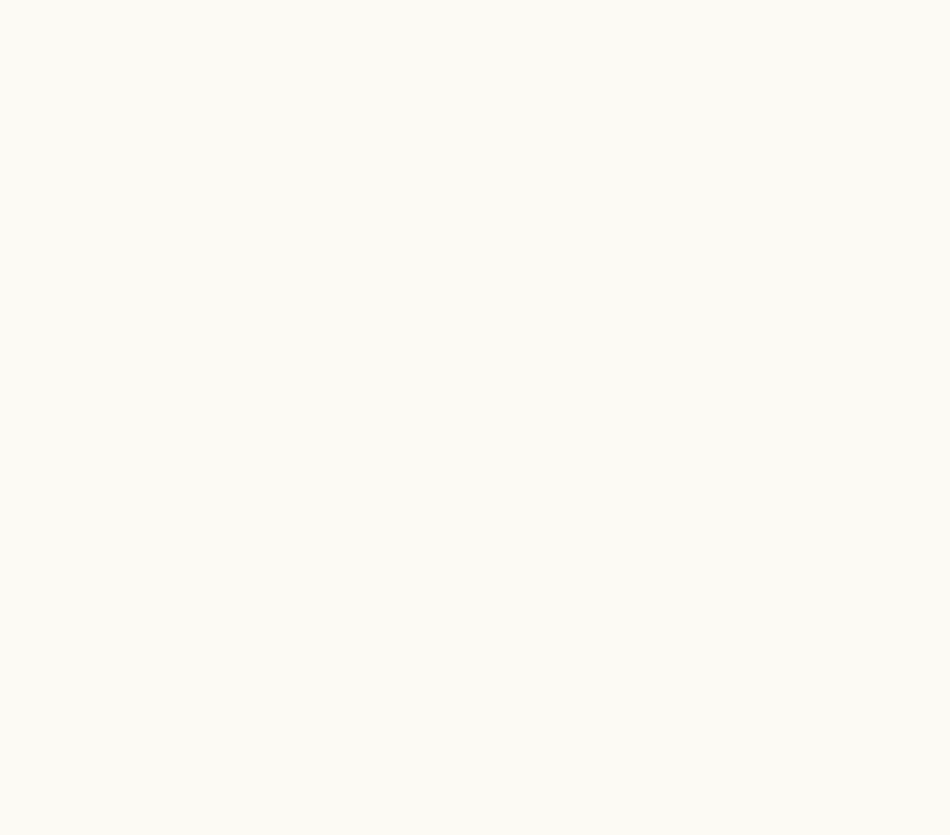
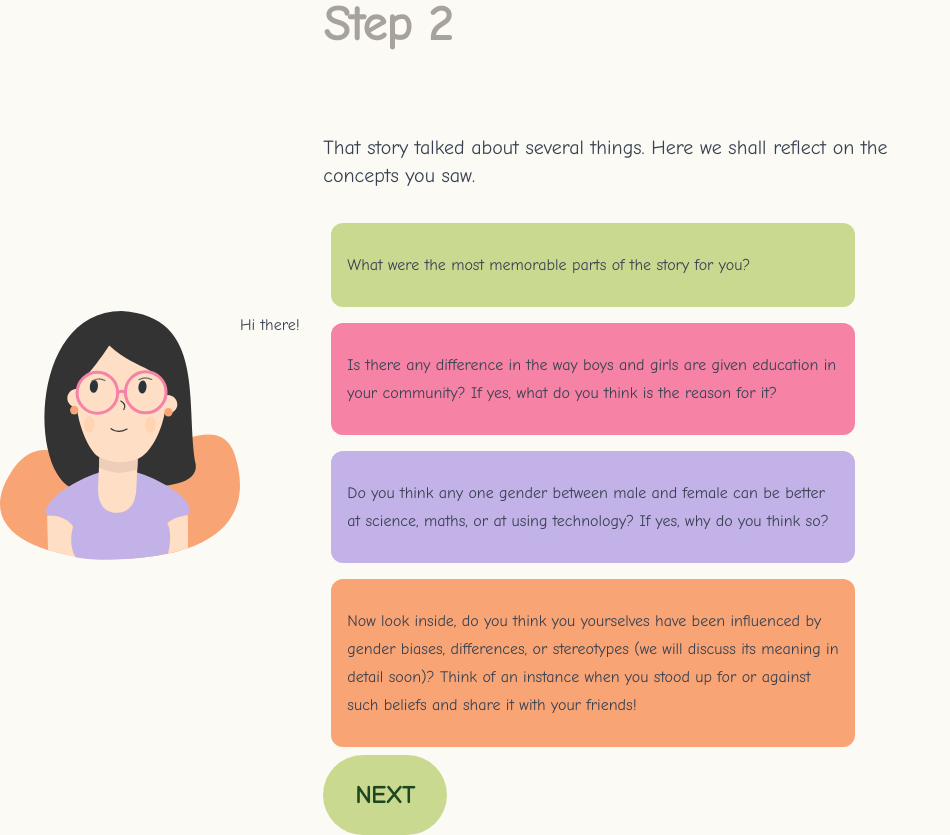
Before and after one commit to questworthy/scratch-whiz, a SvelteKit app: page /gender/level-1/step-2 in a window 1280 px wide. Before the commit this address had no page. Shown: the part 240-1075 px from the top of the page, without its empty margins (0-950 px from the left). Before the commit the page ends 800 px from the top, so only its background shows below. Built offline with nearby package versions, Linux system fonts and the light colour scheme; a web font is replaced by a local one.

Commit message:
updates routes

```diff
--- a/src/routes/gender/+page.svelte
+++ b/src/routes/gender/+page.svelte
@@ -40,7 +40,7 @@
 						instructions = `... hmmm`;
 						expression = false;
 					}}
-					href={'/gender/level/' + (index + 1)}
+					href={'/gender/level-' + (index + 1) + '/step-1'}
 					class="m-4 p-4 flex flex-col gap-4 border-[#F7DED0] border-4 rounded-xl hover:bg-[#F7DED0] transition-all duration-200 text-center"
 				>
 					<p class="text-6xl text-darkAmber">
--- /dev/null
+++ b/src/routes/gender/level-1/step-2/+page.svelte
@@ -0,0 +1,97 @@
+<script>
+	import Avataar from '$lib/components/Avataar.svelte';
+	import Bubble from '$lib/components/Bubble.svelte';
+
+	let smile = false;
+
+	let message =
+		'Welcome to the "Gender Equity" toolkit ! Select a level to continue your journey !';
+	let color = '#C9D990';
+	let text = '#1C471F';
+
+	export let hidden = false;
+	import { onMount } from 'svelte';
+	onMount(() => {
+		setTimeout(() => {
+			hidden = true;
+		}, 400);
+		message = 'Hi there!';
+	});
+
+	import { fly } from 'svelte/transition';
+	import { backOut } from 'svelte/easing';
+
+	let bubble = true;
+
+	const questions = [
+		{
+			text: 'What were the most memorable parts of the story for you?',
+			color: '#C9D990'
+		},
+
+		{
+			text: 'Is there any difference in the way boys and girls are given education in your community? If yes, what do you think is the reason for it?',
+			color: '#F682A5'
+		},
+
+		{
+			text: 'Do you think any one gender between male and female can be better at science, maths, or at using technology? If yes, why do you think so?',
+			color: '#C3B2E7'
+		},
+
+		{
+			text: 'Now look inside, do you think you yourselves have been influenced by gender biases, differences, or stereotypes (we will discuss its meaning in detail soon)? Think of an instance when you stood up for or against such beliefs and share it with your friends!',
+			color: '#F9A474'
+		}
+	];
+</script>
+
+<div class="flex absolute left-0 bottom-0">
+	<div class="w-60">
+		<Avataar {smile} />
+	</div>
+	{#if bubble}
+		<Bubble {message} {color} {text} />
+	{/if}
+</div>
+
+<div class="prose mx-auto mt-40 flex flex-col justify-start items-start">
+	{#if hidden}
+		<p
+			transition:fly={{ y: 100, duration: 400, easing: backOut }}
+			class="text-5xl text-stone-400 font-bold"
+		>
+			Step 2
+		</p>
+		<p class="text-xl">
+			That story talked about several things. Here we shall reflect on the concepts you saw.
+		</p>
+
+		<div
+			class="flex flex-col w-[540px]"
+			transition:fly={{ y: 100, duration: 400, easing: backOut }}
+		>
+			{#each questions as question}
+				<div style="background-color: {question.color};" class="m-2 px-4 py-2 rounded-xl bg-red-50">
+					<p>{question.text}</p>
+				</div>
+			{/each}
+		</div>
+
+		<a
+			href="/gender/level/3"
+			on:mouseenter={() => {
+				smile = true;
+			}}
+			on:mouseleave={() => {
+				smile = false;
+			}}
+		>
+			<button
+				transition:fly={{ delay: 1200, y: 50, duration: 500, easing: backOut }}
+				class="rounded-full px-8 py-6 font-bold uppercase bg-lightGreen text-darkGreen text-2xl hover:bg-[#fce2a1] transition-all duration-200 ease-in-out"
+				>Next</button
+			>
+		</a>
+	{/if}
+</div>
--- /dev/null
+++ b/src/routes/gender/level-1/step-3/+page.svelte
@@ -0,0 +1,108 @@
+<script>
+	import Avataar from '$lib/components/Avataar.svelte';
+	import Bubble from '$lib/components/Bubble.svelte';
+
+	let smile = false;
+
+	let message =
+		'Welcome to the "Gender Equity" toolkit ! Select a level to continue your journey !';
+	let color = '#C9D990';
+	let text = '#1C471F';
+
+	export let hidden = false;
+	import { onMount } from 'svelte';
+	onMount(() => {
+		setTimeout(() => {
+			hidden = true;
+		}, 400);
+		message = 'Hi there!';
+	});
+
+	import { fly } from 'svelte/transition';
+	import { backOut } from 'svelte/easing';
+	import Radio from '$lib/components/Radio.svelte';
+
+	let bubble = true;
+
+	let group = 1;
+</script>
+
+<div class="flex absolute left-0 bottom-0">
+	<div class="w-60">
+		<Avataar {smile} />
+	</div>
+	{#if bubble}
+		<Bubble {message} {color} {text} />
+	{/if}
+</div>
+
+<div class="prose mx-auto mt-40 flex flex-col justify-start items-start">
+	{#if hidden}
+		<p
+			transition:fly={{ y: 100, duration: 400, easing: backOut }}
+			class="text-5xl text-stone-400 font-bold"
+		>
+			Step 3
+		</p>
+		<p class="text-xl">What is a stereotype?</p>
+		<p>
+			Do you remember in Rani’s story how confidently the mother said ‘Strong boys don’t cry’ when
+			Aryan was hurt? Or how Priya casually expressed her thought that maybe subjects like Maths and
+			Science are not meant for girls?
+		</p>
+		<p>
+			Do you think these statements were made on the basis of any scientific proof OR were they
+			coming purely from societal expectations of how certain things should be?
+		</p>
+
+		<p>
+			A stereotype is an over-generalised belief about a particular category of people. It is an
+			expectation that people might have about every person of a particular group.
+		</p>
+
+		<img src="/l1s3.jpg" alt="" />
+
+		<p>
+			The most common stereotype that affects us most often is the gender stereotype. Gender
+			stereotypes are biased ideas by which males and females are randomly assigned characteristics
+			and roles determined and limited by their gender. But, remember,
+			<br /><strong> IT IS IMPORTANT TO EDUCATE OURSELVES ABOUT THESE NOTIONS </strong>
+		</p>
+
+		<img src="/l1s3-banner.png" alt="" />
+
+		<div
+			class="flex flex-col w-[540px]"
+			transition:fly={{ y: 100, duration: 400, easing: backOut }}
+		>
+			<p class="text-2xl">What is a gender stereotype?</p>
+			<Radio bind:group value={1}>A belief that men and women should be treated equally</Radio>
+			<Radio bind:group value={2}>
+				A belief that certain roles and behaviors are suitable only for men or only for women
+				(CORRECT)
+			</Radio>
+			<Radio bind:group value={3}>A type of music</Radio>
+
+			<Radio bind:group value={4}>A law about gender equality</Radio>
+		</div>
+
+		<h2>Check Answer</h2>
+		Correct ! Incorrect !
+
+		<a
+			href="/gender/level/4"
+			on:mouseenter={() => {
+				smile = true;
+			}}
+			on:mouseleave={() => {
+				smile = false;
+			}}
+		>
+			<button
+				transition:fly={{ delay: 1200, y: 50, duration: 500, easing: backOut }}
+				class="rounded-full px-8 py-6 font-bold uppercase bg-lightGreen text-darkGreen text-2xl hover:bg-[#fce2a1] transition-all duration-200 ease-in-out"
+				>Next</button
+			>
+		</a>
+	{/if}
+</div>
--- /dev/null
+++ b/src/routes/gender/level-1/step-4/+page.svelte
@@ -0,0 +1,69 @@
+<script>
+	import Avataar from '$lib/components/Avataar.svelte';
+	import Bubble from '$lib/components/Bubble.svelte';
+
+	let smile = false;
+
+	let message =
+		'Welcome to the "Gender Equity" toolkit ! Select a level to continue your journey !';
+	let color = '#C9D990';
+	let text = '#1C471F';
+
+	export let hidden = false;
+	import { onMount } from 'svelte';
+	onMount(() => {
+		setTimeout(() => {
+			hidden = true;
+		}, 400);
+		message = 'Hi there!';
+	});
+
+	import { fly } from 'svelte/transition';
+	import { backOut } from 'svelte/easing';
+	import Radio from '$lib/components/Radio.svelte';
+
+	let bubble = true;
+
+	let group = 1;
+</script>
+
+<div class="flex absolute left-0 bottom-0">
+	<div class="w-60">
+		<Avataar {smile} />
+	</div>
+	{#if bubble}
+		<Bubble {message} {color} {text} />
+	{/if}
+</div>
+
+<div class="prose mx-auto mt-40 flex flex-col justify-start items-start">
+	{#if hidden}
+		<p
+			transition:fly={{ y: 100, duration: 400, easing: backOut }}
+			class="text-5xl text-stone-400 font-bold"
+		>
+			Step 4
+		</p>
+		<p class="text-xl">What is a stereotype?</p>
+		<p>
+			Here is a video about a woman who challenged some stereotypes and rose above them. Meet Ms.
+			Sujata Ramdorai in the video Sujata Ramdorai and her tale of numbers
+		</p>
+
+		<a
+			href="/gender/level/3"
+			on:mouseenter={() => {
+				smile = true;
+			}}
+			on:mouseleave={() => {
+				smile = false;
+			}}
+		>
+			<button
+				transition:fly={{ delay: 1200, y: 50, duration: 500, easing: backOut }}
+				class="rounded-full px-8 py-6 font-bold uppercase bg-lightGreen text-darkGreen text-2xl hover:bg-[#fce2a1] transition-all duration-200 ease-in-out"
+				>Next</button
+			>
+		</a>
+	{/if}
+</div>
```
Also changed, not shown: src/routes/gender/level-1/step-1/+page.svelte (renamed from src/routes/gender/level/1/+page.svelte), src/routes/gender/level-2/+page.svelte (renamed from src/routes/gender/level/2/+page.svelte), src/routes/gender/level-3/+page.svelte (renamed from src/routes/gender/level/3/+page.svelte), src/routes/gender/level-4/+page.svelte (renamed from src/routes/gender/level/4/+page.svelte).
